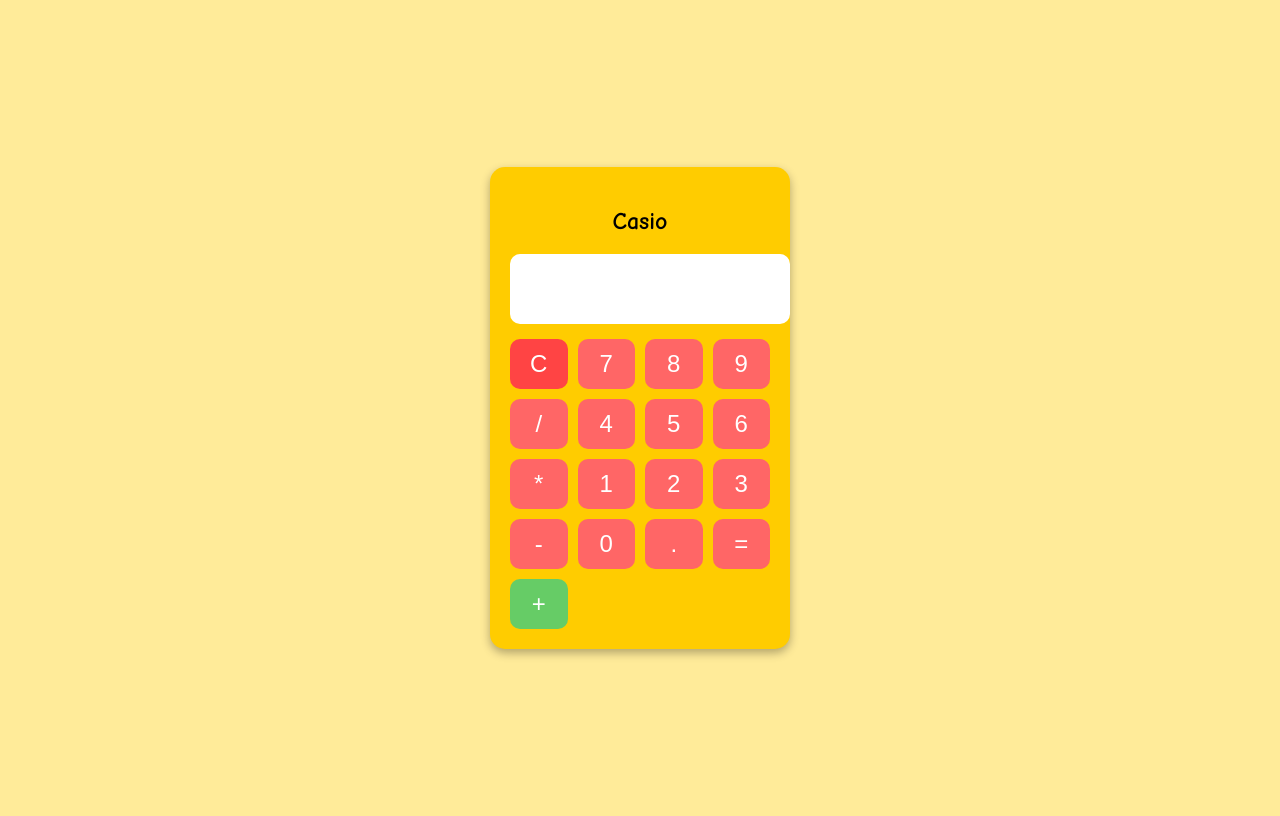
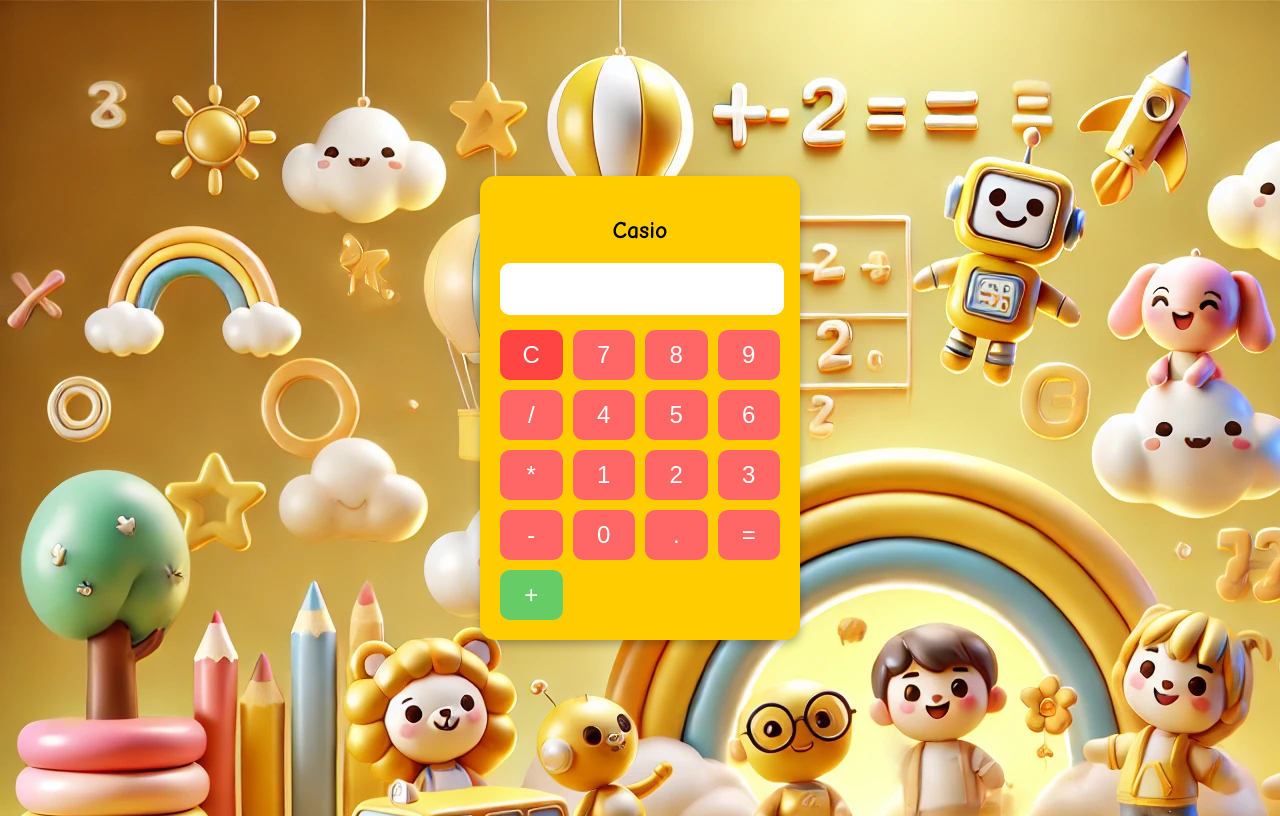
Before and after one commit to arju707/calculator, a plain HTML site: page index.html in a window 1280 px wide. Drawn offline with Linux system fonts and the light colour scheme.

Commit message:
background changed

```diff
--- a/style.css
+++ b/style.css
@@ -6,10 +6,12 @@
             height: 100vh;
             background-color: #ffeb99;
             font-family: 'Comic Sans MS', cursive, sans-serif;
+            background-image: url(./assets/DALL·E\ 2025-02-25\ 13.23.26\ -\ A\ 3D-rendered\ kids-themed\ background\ for\ a\ website\ with\ a\ cheerful\ yellow\ color\ scheme.\ The\ scene\ includes\ adorable\ cartoon\ characters\ such\ as\ smiling.webp);
+
         }
 
         .calculator {
-            width: 260px;
+            width: 280px;
             padding: 20px;
             background: #ffcc00;
             border-radius: 15px;
@@ -24,10 +26,11 @@
             font-size: 1.8rem;
             border: none;
             outline: none;
-            padding: 10px;
+            /* padding: px; */
             background: #fff;
             color: #333;
             border-radius: 10px;
+            /* padding-right: 10px; */
         }
 
         .buttons {
```
Also changed, not shown: assets/DALL·E 2025-02-25 13.19.18 - A premium-quality, kid-friendly website background with a dominant yellow color theme. The design features playful yet elegant vector elements such as.webp (added), assets/DALL·E 2025-02-25 13.23.26 - A 3D-rendered kids-themed background for a website with a cheerful yellow color scheme. The scene includes adorable cartoon characters such as smiling.webp (added), assets/DALL·E 2025-02-25 21.32.54 - A single cartoon-themed calculator button for kids featuring the number '1'. The button is round, slightly raised, and has a glossy finish. It has a b.webp (added), assets/DALL·E 2025-02-25 21.33.02 - A single cartoon-themed calculator button for kids featuring the number '2'. The button is round, slightly raised, and has a glossy finish. It has a b.webp (added), assets/DALL·E 2025-02-25 21.33.06 - A single cartoon-themed calculator button for kids featuring the number '3'. The button is round, slightly raised, and has a glossy finish. It has a b.webp (added), assets/DALL·E 2025-02-25 21.33.11 - A single cartoon-themed calculator button for kids featuring the number '4'. The button is round, slightly raised, and has a glossy finish. It has a b.webp (added), assets/DALL·E 2025-02-25 21.33.17 - A single cartoon-themed calculator button for kids featuring the number '5'. The button is round, slightly raised, and has a glossy finish. It has a b.webp (added), assets/DALL·E 2025-02-25 21.33.22 - A single cartoon-themed calculator button for kids featuring the number '6'. The button is round, slightly raised, and has a glossy finish. It has a b.webp (added), assets/DALL·E 2025-02-25 21.33.27 - A single cartoon-themed calculator button for kids featuring the number '7'. The button is round, slightly raised, and has a glossy finish. It has a b.webp (added).
